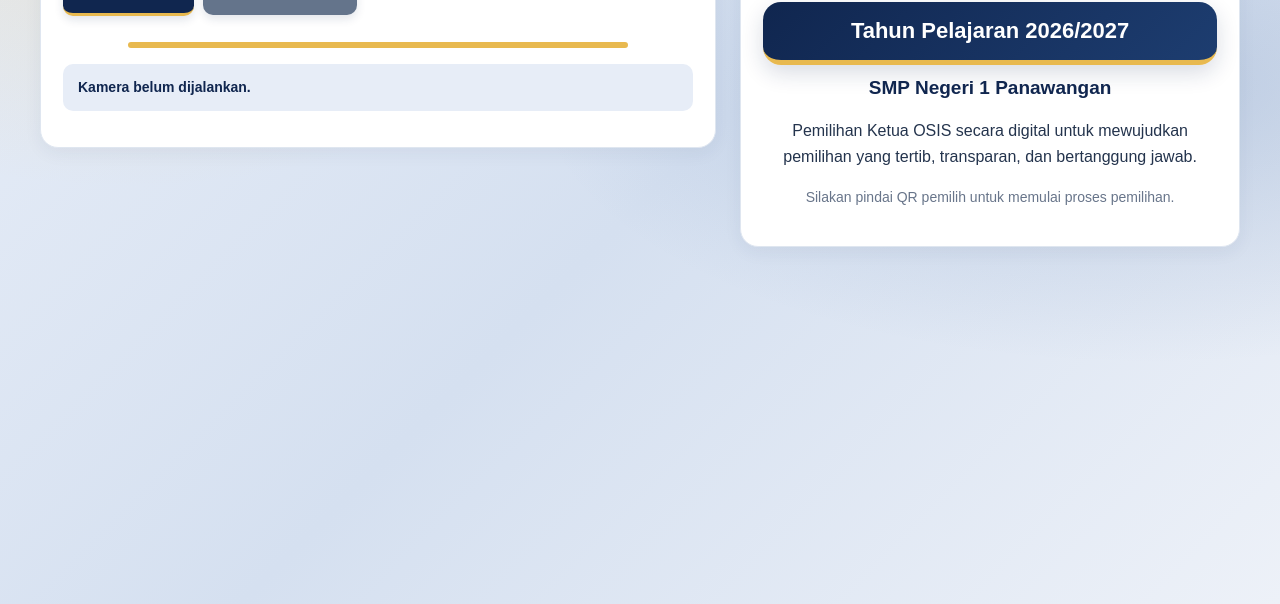
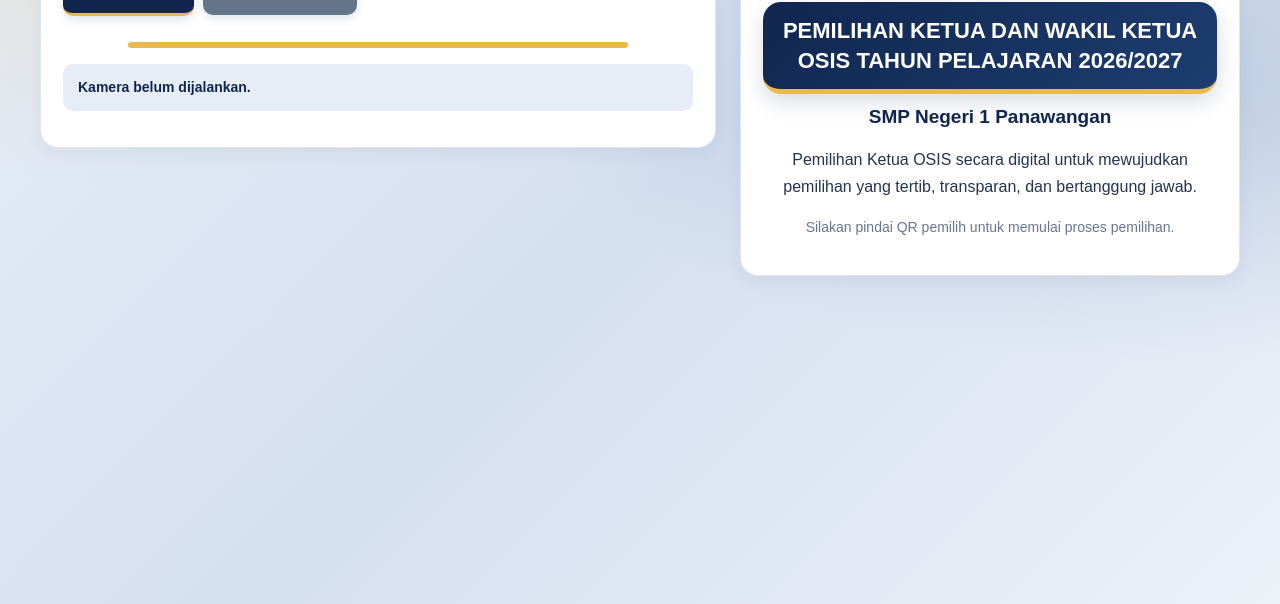
Before and after one commit to shalahudinarrifa12-tech/evoting-qr-scanner, a plain HTML site: page index.html in a window 1280 px wide. Shown: the part 196-800 px from the top of the page. Drawn offline with Linux system fonts and the light colour scheme.

Commit message:
Update index.html

```diff
--- a/index.html
+++ b/index.html
@@ -933,7 +933,10 @@
       alt="Logo SMP Negeri 1 Panawangan">
   </div>
 
-    <h2>Tahun Pelajaran 2026/2027</h2>
+  <h2>
+    PEMILIHAN KETUA DAN WAKIL KETUA OSIS
+    <span>TAHUN PELAJARAN 2026/2027</span>
+  </h2>
 
   <h3>SMP Negeri 1 Panawangan</h3>
 
```
Lines whose indentation alone changed are shown as unchanged.
